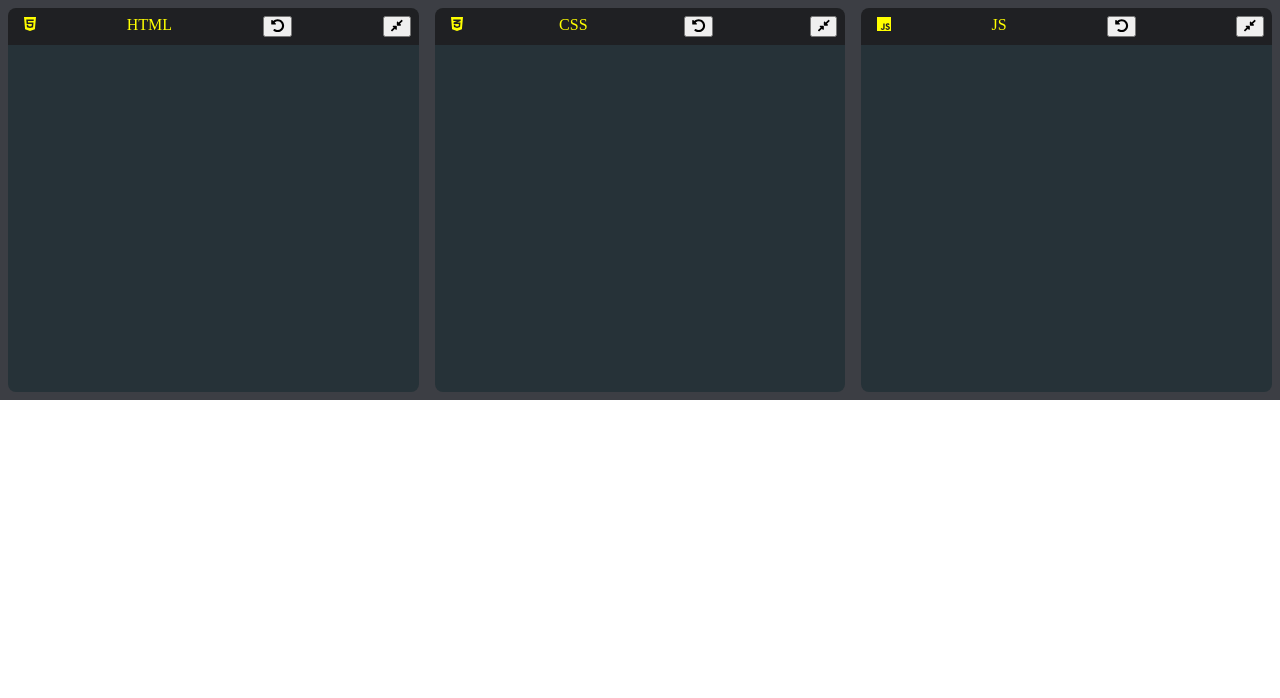
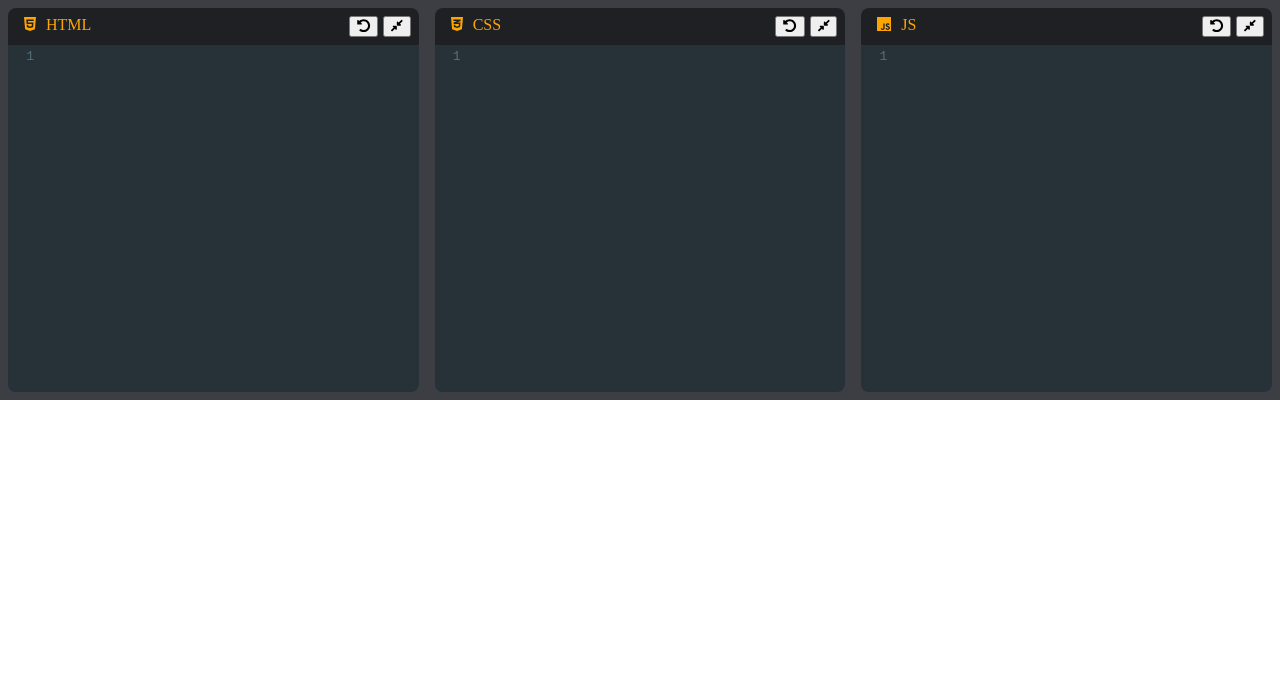
Before and after one commit to Nitin-kumar199/Online-Code-Editor-using-React---React-Project---korbek61us3w, a React app: page / in a window 1280 px wide. Built offline with nearby package versions, Linux system fonts and the light colour scheme.

Commit message:
final change

```diff
--- a/package.json
+++ b/package.json
@@ -10,12 +10,12 @@
     "@testing-library/jest-dom": "^4.2.4",
     "@testing-library/react": "^9.5.0",
     "@testing-library/user-event": "^7.2.1",
-    "codemirror": "^5.58.1",
+    "codemirror": "^5.60.0",
     "install": "^0.13.0",
     "npm": "^9.2.0",
-    "react": "^18.2.0",
+    "react":  "^17.0.2",
     "react-codemirror2": "^7.2.1",
-    "react-dom": "^18.2.0",
+    "react-dom": "^17.0.2",
     "react-scripts": "5.0.1",
     "web-vitals": "^2.1.4"
   },
--- a/src/components/Editor.js
+++ b/src/components/Editor.js
@@ -22,10 +22,13 @@ function Editor(props) {
     }
     const [expanded, setExpanded] = useState(true);
   return (
-    <div className={`editor-container`} >
+    <div className={`editor-container ${expanded ? "" : "collapsed"}`} >
         <div className = 'editor-title'>
+        <div className='icons'>
         {icon}
         {displayName}
+        </div>
+        <div className='buttons'>
         <button onClick={()=>onChange('')}>
           <FontAwesomeIcon icon={faUndoAlt} />
         </button>
@@ -34,6 +37,8 @@ function Editor(props) {
         </button>
         </div>
 
+        </div>
+    {/*all inputs codemirror2 */}
         <ControlledEditor
           onBeforeChange={handleChange}
           value = {value}
@@ -43,7 +48,7 @@ function Editor(props) {
             lint: true,
             mode: language,
             theme:'material',
-            lineNumber: true,
+            lineNumbers: true,
           }}
         />
     </div>
--- a/src/styles.css
+++ b/src/styles.css
@@ -1,51 +1,72 @@
-body{
+body {
   margin: 0;
 }
-.top-pane{
+
+.top-pane {
   background-color: hsl(225, 6%, 25%);
 }
-.pane{
+
+.pane {
   height: 50vh;
   display: flex;
 }
 
-.editor-container{
+.editor-container {
+  flex-grow: 1;
+  flex-basis: 0;
   display: flex;
   flex-direction: column;
-  flex-grow: 1;
-  flex-basis: 0;
-  padding: 0.5rem;
+  padding: .5rem;
   background-color: hsl(225, 6%, 25%);
 }
-.editor-container.collapsed{
+
+.editor-container.collapsed {
   flex-grow: 0;
 }
-.editor-container.collapsed .CodeMirror-scroll{
+
+.editor-container.collapsed .CodeMirror-scroll {
   position: absolute;
   overflow: hidden !important;
 }
+
 .expand-collapse-btn {
   margin-left: .5rem;
   background: none;
-  border: white;
+  border: none;
+  color: white;
   cursor: pointer;
 }
-.editor-title{
+
+.editor-title {
   display: flex;
   justify-content: space-between;
   background-color: hsl(225, 6%, 13%);
-  columns: white;
-  color: yellow;
-  padding: 0.5rem 0.5rem 0.5rem 1rem;
+  color: white;
+  padding: .5rem .5rem .5rem 1rem;
+  border-top-right-radius: .5rem;
   border-top-left-radius: .5rem;
-  border-top-right-radius: .5rem;
 }
-.codeMirror{
+
+.CodeMirror {
+  height: 100% !important;
+}
+
+.code-mirror-wrapper {
+  flex-grow: 1;
+  border-bottom-right-radius: .5rem;
+  border-bottom-left-radius: .5rem;
+  overflow: hidden;
+}
+
+.icons{
+  display: flex;
+  flex-flow: row;
+  gap: 10px;
+
+  color:orange;
+}
+.buttons{
+  display: flex;
+  gap: 5px;
 
 }
-.code-mirror-wrapper{
-  flex-grow: 2;
-  overflow: hidden;
-  border-bottom-right-radius: .5rem;
-  border-bottom-left-radius: .5rem;
-}
```
Also changed, not shown: src/index.js (+5 -4 lines), README.md (added), src/components/App.js (line endings or trailing spaces), 1 other file.
